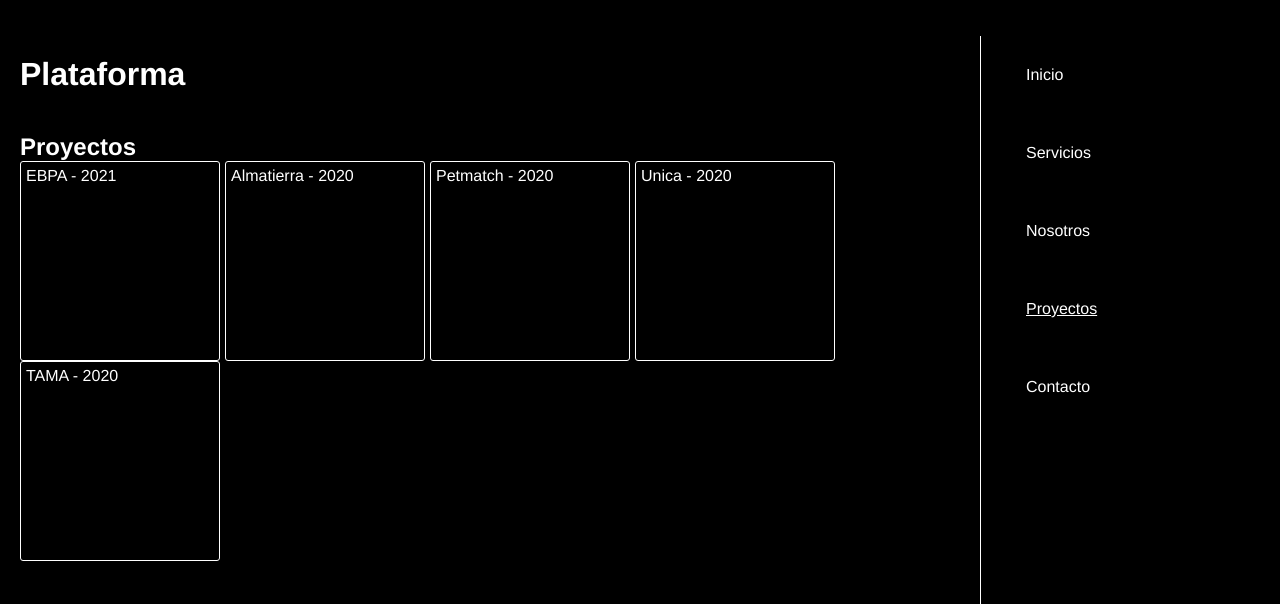
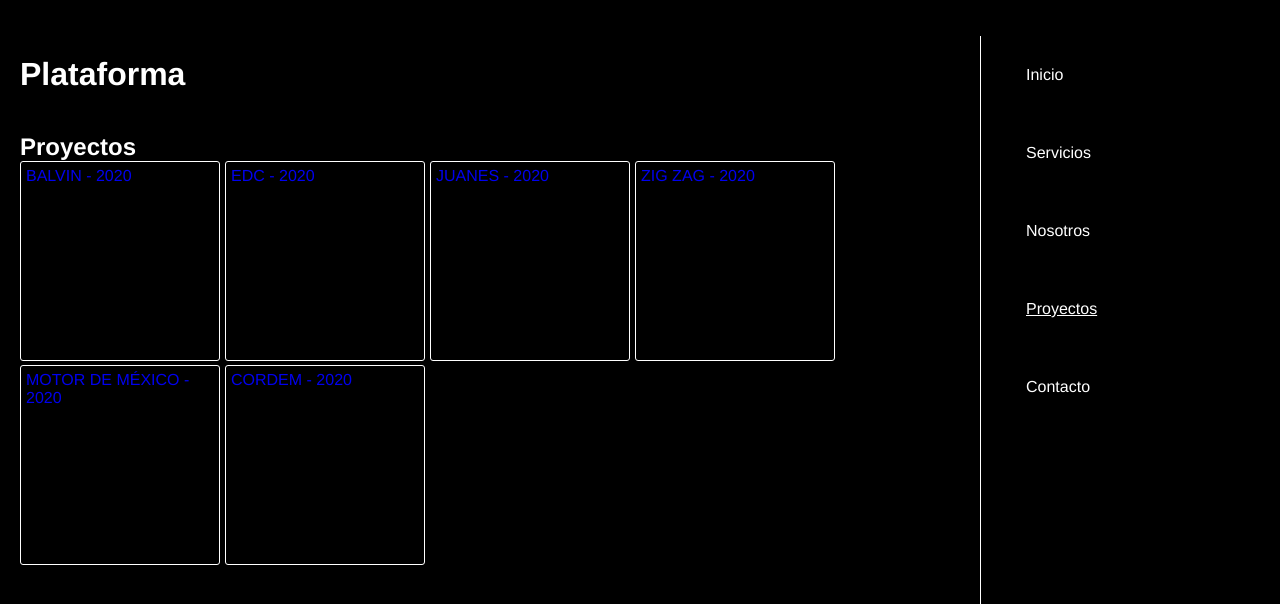
Before and after one commit to joelrdz/Plataforma-vue, a Vue app: page /#/projects in a window 1280 px wide. Shown: the top 604 px of the page. Built offline with nearby package versions, Linux system fonts and the light colour scheme.

Commit message:
Project detail view initial implementation

```diff
--- a/src/components/Nav.vue
+++ b/src/components/Nav.vue
@@ -7,3 +7,9 @@
     <router-link to="/contact">Contacto</router-link>
   </nav>
 </template>
+
+<style lang="scss" scoped>
+nav {
+  // background-color: pink;
+}
+</style>
--- a/src/routes.js
+++ b/src/routes.js
@@ -2,6 +2,7 @@
 import services from './views/services';
 import about from './views/about';
 import projects from './views/projects';
+import projectDetails from './views/projectDetails';
 import contact from './views/contact';
 
 export const routes = [
@@ -9,5 +10,6 @@
   { path: '/services', component: services },
   { path: '/about', component: about },
   { path: '/projects', component: projects },
+  { path: '/projects/:slug', component: projectDetails, name: 'project-details', props: true },
   { path: '/contact', component: contact }
 ];
--- /dev/null
+++ b/src/views/projectDetails.vue
@@ -0,0 +1,11 @@
+<template>
+  <div>
+    <div>{{ project.name }}</div>
+    <div>{{ project.description }}</div>
+  </div>
+</template>
+<script>
+export default {
+  props: ['project']
+}
+</script>
--- a/src/views/projects.vue
+++ b/src/views/projects.vue
@@ -1,9 +1,11 @@
 <template>
   <div>
     <h2>Proyectos</h2>
-    <div class="project-box" v-for="project in projects" :key="project.id">
-      <div>{{project.name}} - {{project.year}}</div>
-    </div>
+    <router-link v-for="project in projects" v-show="project.description !== ''" :to="{ name: 'project-details', params: { slug: project.slug, project }}" :key="project.id">
+      <div class="project-box">
+        <div>{{project.name}} - {{project.year}}</div>
+      </div>
+    </router-link>
   </div>
 </template>
 
@@ -17,43 +19,12 @@
   padding: 5px;
   border-radius: 3px;
   margin-right: 5px;
+
+  overflow: hidden;
 }
 </style>
 
 <script>
-const projects = [
-  {
-    name: 'EBPA',
-    year: 2021,
-    cover: 'imgurl',
-    id: 1
-  },
-  {
-    name: 'Almatierra',
-    year: 2020,
-    cover: 'imgurl',
-    id: 2
-  },
-  {
-    name: 'Petmatch',
-    year: 2020,
-    cover: 'imgurl',
-    id: 3
-  },
-  {
-    name: 'Unica',
-    year: 2020,
-    cover: 'imgurl',
-    id: 4
-  },
-  {
-    name: 'TAMA',
-    year: 2020,
-    cover: 'imgurl',
-    id: 5
-  },
-];
-
 export default {
   data() {
     return {
@@ -61,4 +32,125 @@
     }
   }
 }
+
+const projects = [
+  {
+    name: 'EBPA',
+    year: 2021,
+    slug: 'ebpa',
+    cover: 'imgurl',
+    id: 1,
+    description: ``,
+    show: true
+  },
+  {
+    name: 'Almatierra',
+    year: 2020,
+    slug: 'almatierra',
+    cover: 'imgurl',
+    id: 2,
+    description: ``,
+    show: true
+  },
+  {
+    name: 'Petmatch',
+    year: 2020,
+    slug: 'petmatch',
+    cover: 'imgurl',
+    id: 3,
+    description: ``,
+    show: true
+  },
+  {
+    name: 'Unica',
+    year: 2020,
+    slug: 'unica',
+    cover: 'imgurl',
+    id: 4,
+    description: ``,
+    show: true
+  },
+  {
+    name: 'TAMA',
+    year: 2020,
+    slug: 'tama',
+    cover: 'imgurl',
+    id: 5,
+    description: ``,
+    show: true
+  },
+  {
+    name: 'BALVIN',
+    year: 2020,
+    slug: 'balvin',
+    cover: 'imgurl',
+    id: 6,
+    description: `
+      Un mundo de buena vibra, fantasía, felicidad y música, eso es Oasis.
+      Los dos mayores exponentes a nivel mundial de la música urbana se unen para mostrar su mundo paralelo donde solo la genialidad es posible.
+      Basándose en el pop art, el cover del álbum te transporta al universo de balvin y el conejo malo, donde dinosaurios, conejos y arcoiris conviven en el mundo/mente de ambos artistas.
+      El trabajo detallado en 2D de Luis Bañuelos, sentó la idea inicial de la portada, y junto a chocotoycute pudo llevarse al brillante 3D que da la forma definitiva al arte del proyecto.
+    `,
+    show: true
+  },
+  {
+    name: 'EDC',
+    year: 2020,
+    slug: 'edc',
+    cover: 'imgurl',
+    id: 7,
+    description: `
+      Dirección de arte, ilustración, animación, diseño de escenario y diseño de promocionales para festival.
+      Para el Electric Daisy Carnival, el concepto se inclinó hacia una sobreabundancia del color y de elementos psicodélicos que resuenan con el ambiente de la música electrónica de baile (EDM). Se realizó un diseño global del festival, incluyendo escenografía, visuales, gráficos, y contenido promocional.
+    `,
+    show: true
+  },
+  {
+    name: 'JUANES',
+    year: 2020,
+    slug: 'juanes',
+    cover: 'imgurl',
+    id: 8,
+    description: `
+      La dirección de este proyecto se definió a partir del nombre del álbum. De la frase “Mis Planes Son Amarte” surgió un concepto integral para el arte del álbum y la comunicación oficial en medios. La narrativa que se muestra y el estilo gráfico lúdico son una forma de apelar a un segmento de mercado joven además de conservar la base de fans de un músico ya consolidado en el pop latinoamericano.
+    `,
+    show: true
+  },
+  {
+    name: 'ZIG ZAG',
+    year: 2020,
+    slug: 'zigzag',
+    cover: 'imgurl',
+    id: 9,
+    description: `
+      Compra y vende artículos semi nuevos de la manera más segura y conveniente del mercado.
+      Proyecto enfocado en un start-up mexicano enfocado en innovar un modelo de negocio diferente para la compra-venta de productos usados de una manera híbrida (en línea/presencial)
+    `,
+    show: true
+  },
+  {
+    name: 'MOTOR DE MÉXICO',
+    year: 2020,
+    slug: 'mmx',
+    cover: 'imgurl',
+    id: 10,
+    description: `
+      Desde el 2013 el Congreso Nacional “Motor de México” se ha posicionado como la plataforma de Jóvenes Universitarios más importante del país, espacio donde expresan sus ideas con el propósito de formar líderes disruptivos, con un enfoque ético y preparados para los retos del futuro. Motor de México es un Congreso que busca impulsar a los catalizadores del cambio, a través de la formación de ciudadanos con un alto sentido de responsabilidad social.
+    `,
+    show: true
+  },
+  {
+    name: 'CORDEM',
+    year: 2020,
+    slug: 'cordem',
+    cover: 'imgurl',
+    id: 11,
+    description: `
+      Cordem es una organización de la sociedad civil, sin fines de lucro, donde creamos oportunidades para mujeres que carecen de apoyo económico y social y que quieren transformar su entorno.
+      En Cordem trabajamos por el empoderamiento y superación de las mujeres.
+      Creando acceso equitativo a esquemas de aprendizaje y desarrollo personal y profesional a través de nuestros tres programas. De esta manera buscamos catalizar el desarrollo de las capacidades integrales de las mujeres de la comunidad para el contexto actual y el del futuro, expandiendo las posibilidades de empleabilidad, habilidades blandas, técnicas y humanas.
+    `,
+    show: true
+  },
+];
 </script>
--- a/src/views/services.vue
+++ b/src/views/services.vue
@@ -6,7 +6,10 @@
       Consultora Integral de Negocios enfocada en la implementación de estrategias de negocios basadas en Tecnología, Diseño y Marketing.
     </p>
     <p>
-        XIII CREATIVE AGENCY Nuestra cultura de trabajo busca desarrollar estrategias creativas que conectan los negocios con el estilo de vida y los valores de los consumidores. Analizamos factores políticos, ambientales, sociales, tecnológicos y económicos en busca de crear valor para la marca y el cliente. Contamos historias a través de las experiencias de nuestros clientes. Hacemos conexiones entre nuestros clientes y sus consumidores. Creamos experiencias con nuestros productos y servicios.
+      XIII CREATIVE AGENCY Nuestra cultura de trabajo busca desarrollar estrategias creativas que conectan los negocios con el estilo de vida y los valores de los consumidores.
+      Analizamos factores políticos, ambientales, sociales, tecnológicos y económicos en busca de crear valor para la marca y el cliente.
+      Contamos historias a través de las experiencias de nuestros clientes. Hacemos conexiones entre nuestros clientes y sus consumidores.
+      Creamos experiencias con nuestros productos y servicios.
     </p>
   </div>
   <br>
@@ -21,7 +24,7 @@
     </div>
   </div>
   <br>
-    <div>
+  <div class="development">
     <h3>Desarrollo</h3>
     <p>Desarrollo de software y aplicaciones.</p>
   </div>
```
Also changed, not shown: sample-data/text-data.md (added, +47 -0 lines). Lines whose indentation alone changed are shown as unchanged.
